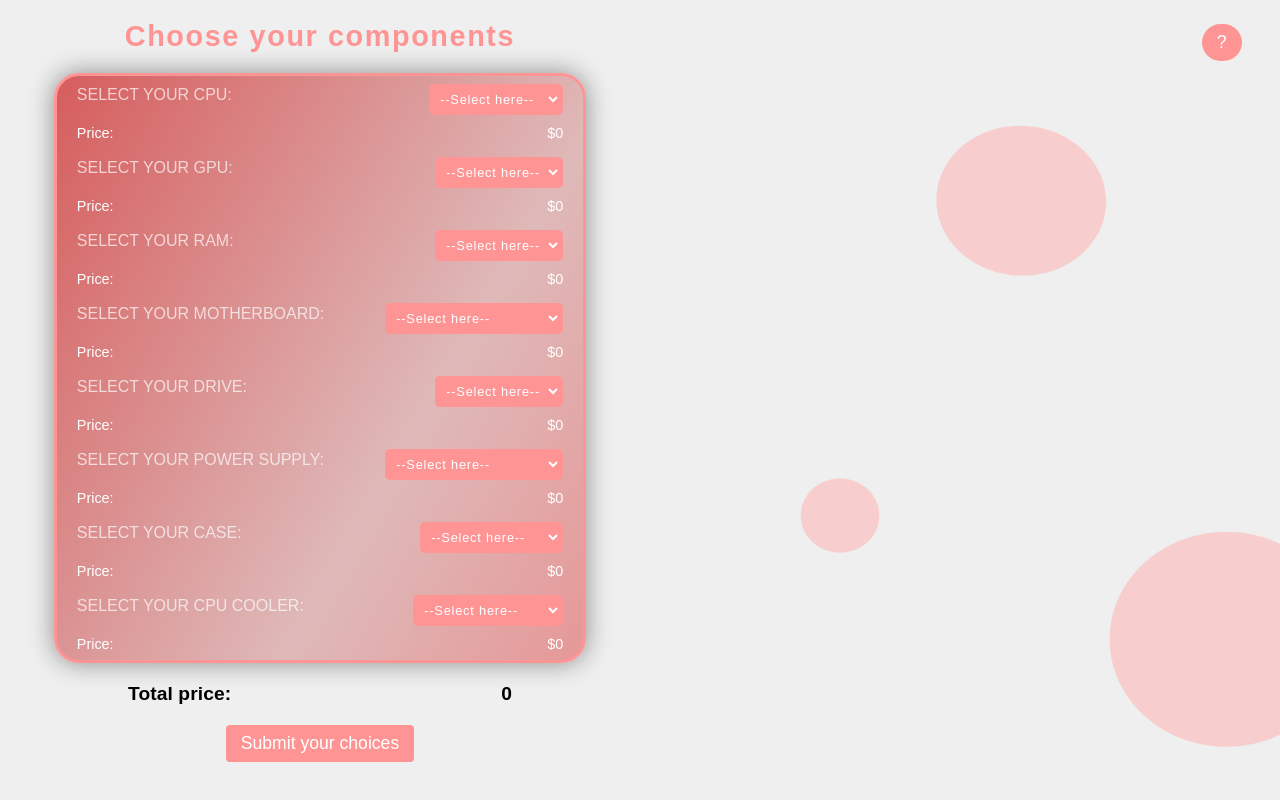
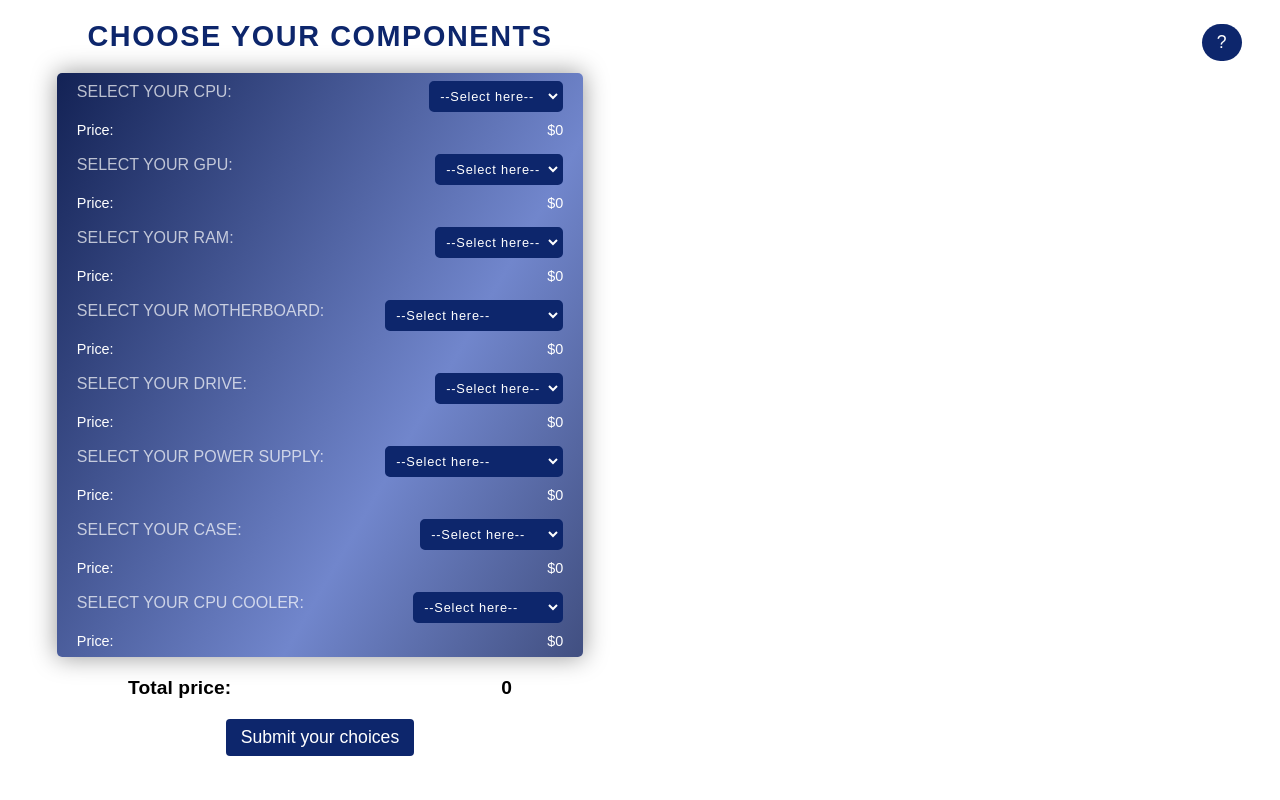
Before and after one commit to Brnjak6/BeatTheReqs, a plain HTML site: page index.html in a window 1280 px wide. Drawn offline with Linux system fonts and the light colour scheme.

Commit message:
design updates

```diff
--- a/sass/_base.scss
+++ b/sass/_base.scss
@@ -1,5 +1,5 @@
-$color-primary: #ff9494;
-$color-primary-lighter: #fbc2c2;
+$color-primary: #0d266c;
+$color-primary-lighter: #364c87;
 $color-light: #fff;
 
 @mixin button {
@@ -24,7 +24,6 @@ $color-light: #fff;
 body,
 html {
   font-family: "Poppins", sans-serif;
-  background: url(../img/1.png);
   background-size: cover;
   background-repeat: no-repeat;
   box-sizing: border-box;
--- a/sass/_calculation.scss
+++ b/sass/_calculation.scss
@@ -11,6 +11,7 @@
     width: 38vw;
     color: $color-primary;
     font-weight: 900;
+    text-transform: uppercase;
     text-align: center;
     padding: 20px 20px;
     font-size: 1.8rem;
@@ -25,10 +26,9 @@
 }
 
 .components-all {
-  border: 3px solid $color-primary;
-  border-radius: 25px;
+  border-radius: 5px;
   box-shadow: 0px 0px 24px 1px rgba(0, 0, 0, 0.39);
-  background-image: linear-gradient(120deg, #d65d5d, #dfb9b9, #eb7a7a);
+  background-image: linear-gradient(120deg, #132255, #7186cc, #171f3f);
   background-size: 200%;
   animation: infiniteLoop 5s infinite;
   display: flex;
```
Also changed, not shown: img/cpu.svg, sass/main.css, 1 other file.
